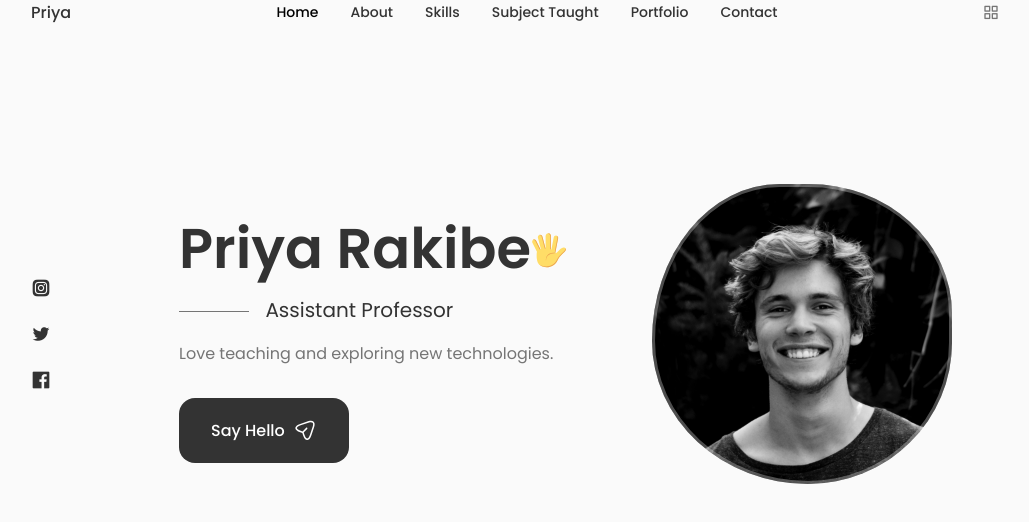
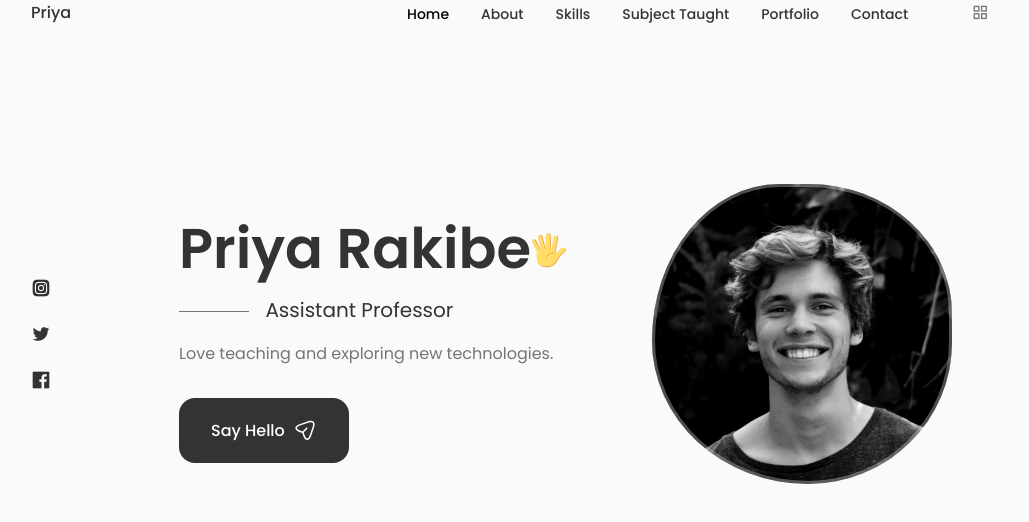
Before and after one commit to Ishan0704/portfolio-priya-mam, a React (Create React App) app: page / in a window 1280 px wide. Shown: the top 522 px of the page, without its empty margins (125-1154 px from the left). Built offline with nearby package versions, Linux system fonts and the light colour scheme.

Commit message:
header moved above

```diff
--- a/src/components/header/Header.jsx
+++ b/src/components/header/Header.jsx
@@ -9,7 +9,7 @@ const Header =() => {
             <nav className="nav container">
                 <a href="index.html" className="nav__logo">Priya</a>
 
-                <div className={Toggle ? "nav__menu show-menu":"nav__menu" }>
+                <div className={Toggle ? "nav__menu show-menu" : "nav__menu"}>
                     <ul className="nav__list grid">
                         <li className="nav__item">
                             <a href="#home" className="nav__link active-link">
--- a/src/components/header/header.css
+++ b/src/components/header/header.css
@@ -10,15 +10,20 @@
 .nav{
     height: calc(var(--header-height)+1.5rem);
     display: flex;
-    justify-content: space-between;
-    align-items: center;
+    /* justify-content: space-between; */
+    align-items: end;
     column-gap: 1rem;
 }
 
 .nav__logo,
-.nav_toggle{
+.nav__toggle{
     color : var(--title-color);
     font-weight: var(--font-medium);
+}
+
+.nav__menu{
+    padding-left: 20rem;
+    padding-right: 3rem;
 }
 
 .nav__list{
@@ -50,20 +55,20 @@
 }
 
 /*=============== BREAKPOINTS ===============*/
-
 @media screen and (max-width: 768px) {
     .header{
         top:initial;
-        bottom: 0;
+        top: 0;
     }
 
     .nav{
         height: var(--header-height);
+        justify-content: space-between;
     }
 
     .nav__menu{
         position: fixed;
-        bottom: -100%;
+        top: -100%;
         left: 0;
         width: 100%;
         background-color: var(--body-color);
@@ -75,7 +80,7 @@
 
     /* Show Menu */
     .show-menu{
-        bottom: 0;
+        top: 0;
     }
 
     .nav__list{
@@ -91,7 +96,7 @@
     .nav__close{
         position: absolute;
         right: 1.3rem;
-        bottom: 0.5rem;
+        top: 0.5rem;
         font-size: 1.5rem;
         cursor: pointer;
         color: var(--title-color);
```
